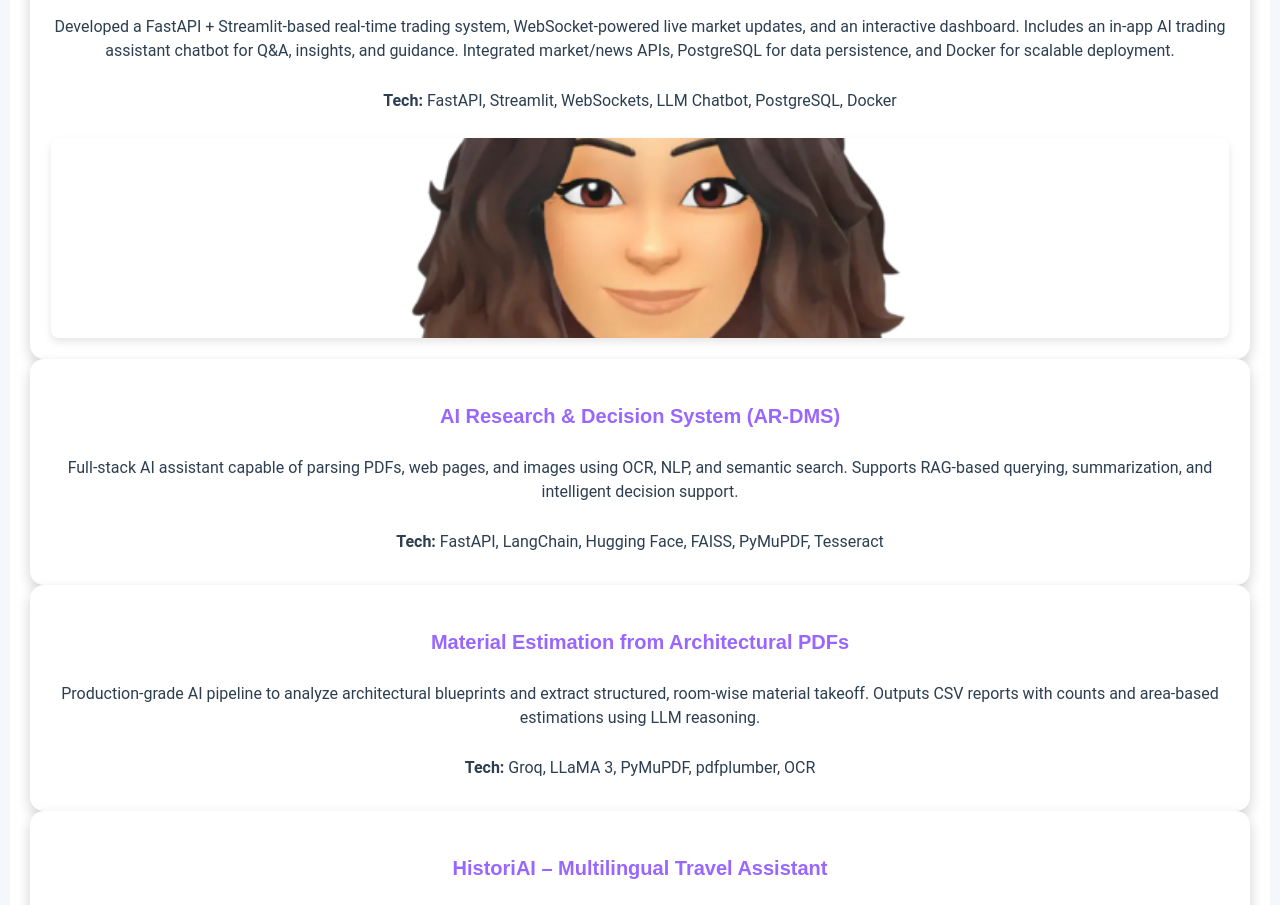
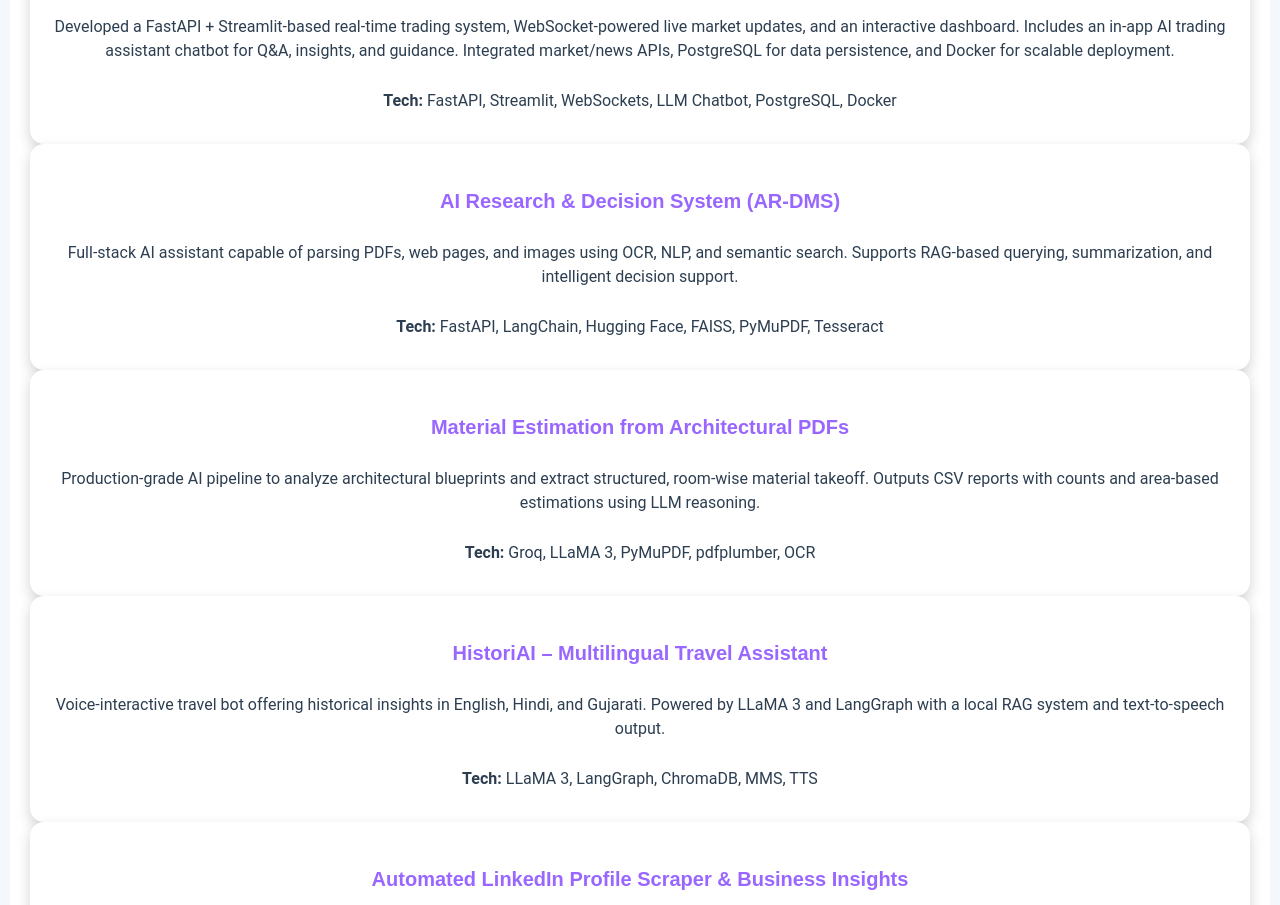
Before and after one commit to Zinalr44/portfolio, a plain HTML site: page index.html in a window 1280 px wide. Shown: the part 1800-2705 px from the top of the page. Drawn offline with nearby package versions, Linux system fonts and the light colour scheme.

Commit message:
remove picture from moneyverse

```diff
--- a/index.html
+++ b/index.html
@@ -260,7 +260,6 @@
                     <h3>AI-Powered Real-Time Trading & Analytics Platform (Moneyverse)</h3>
                     <p>Developed a FastAPI + Streamlit-based real-time trading system, WebSocket-powered live market updates, and an interactive dashboard. Includes an in-app AI trading assistant chatbot for Q&A, insights, and guidance. Integrated market/news APIs, PostgreSQL for data persistence, and Docker for scalable deployment.</p>
                     <p><strong>Tech:</strong> FastAPI, Streamlit, WebSockets, LLM Chatbot, PostgreSQL, Docker</p>
-                    <img src="bitmoji.png" alt="Moneyverse AI Trading Platform screenshot" class="project-image" loading="lazy">
                   </div>
                 </a>
               </div>
```
